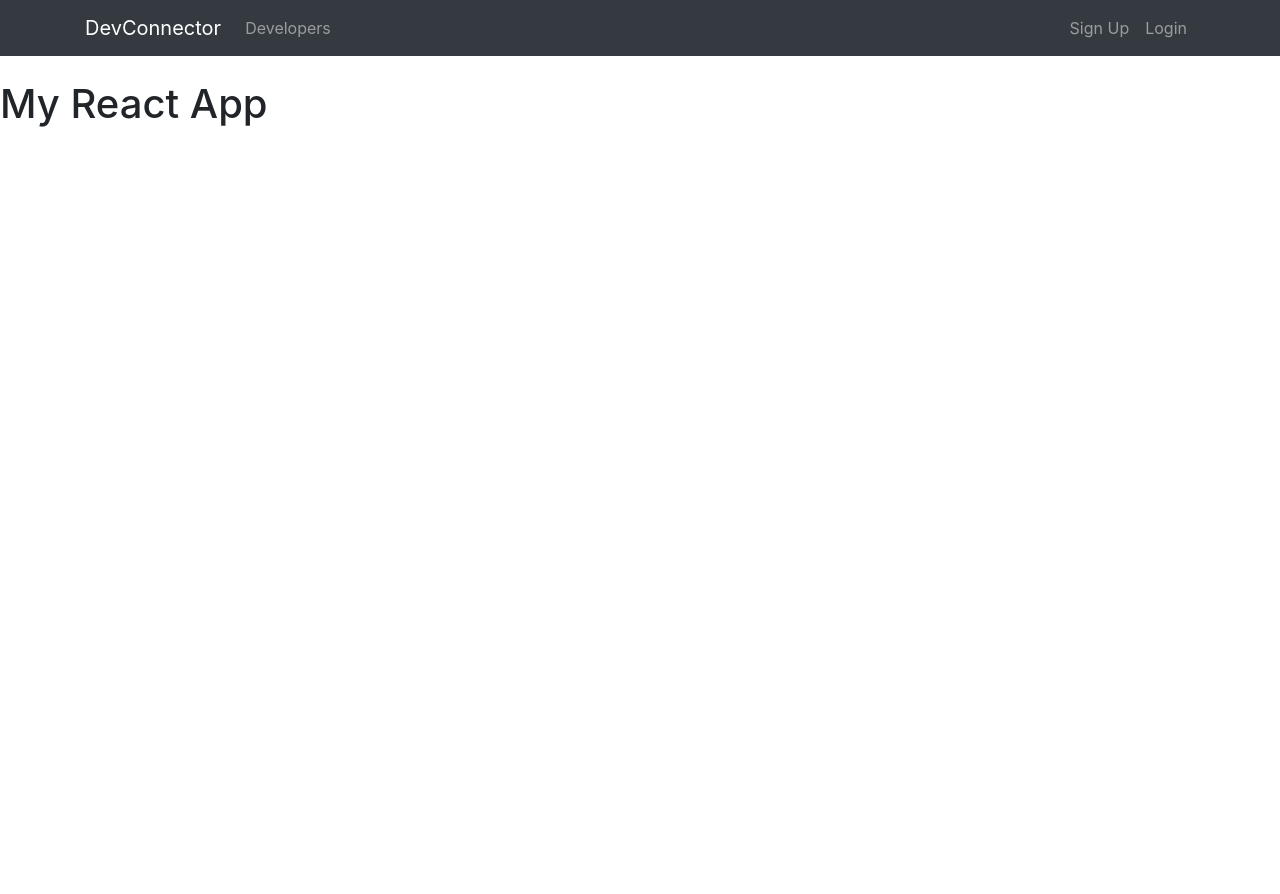
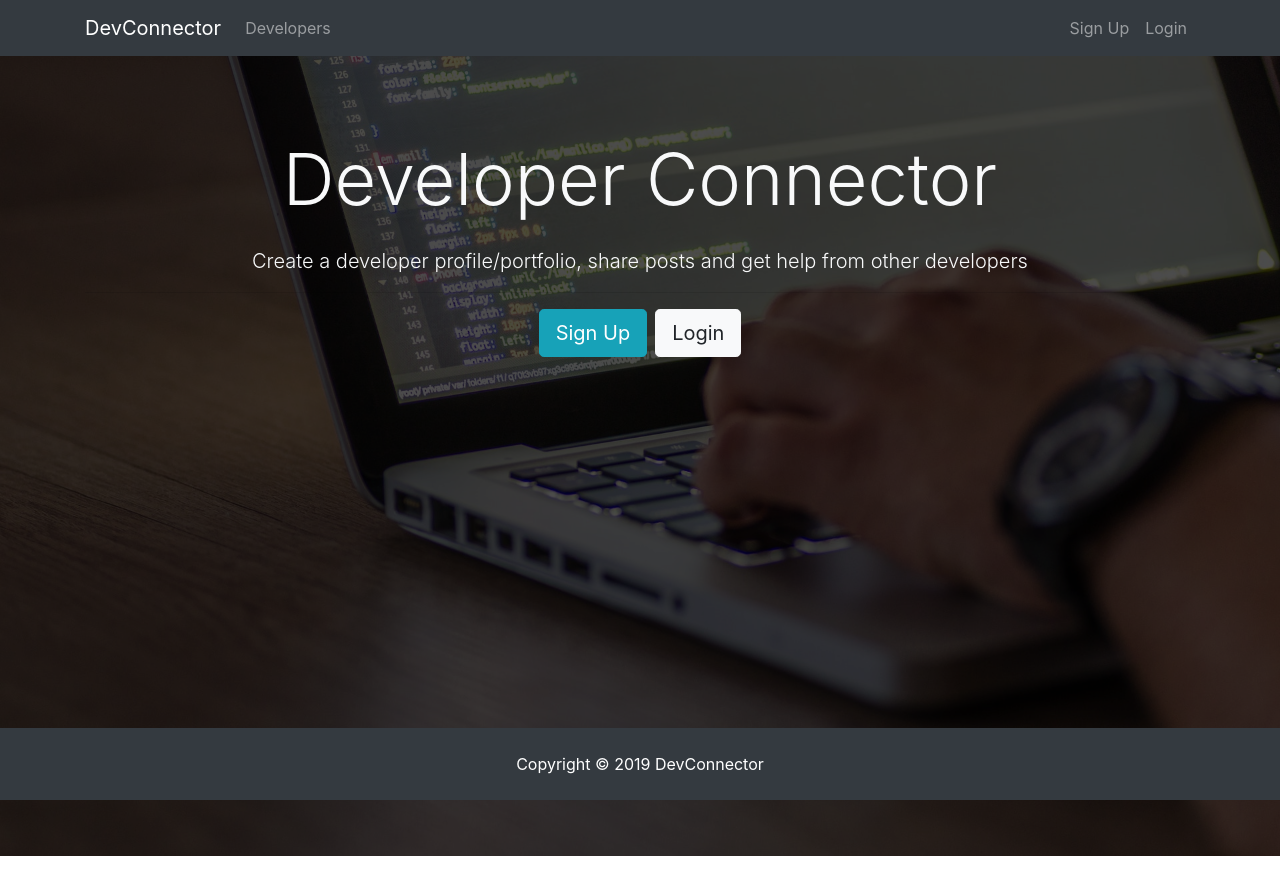
Before and after one commit to hoomand/devconnector, a React (Create React App) app in the folder client/: page / in a window 1280 px wide. Shown: the top 894 px of the page. Before the commit the page ends 800 px from the top, so only its background shows below. Built offline with nearby package versions, Linux system fonts and the light colour scheme.

Commit message:
feat: add footer and landing components

```diff
--- a/client/src/App.js
+++ b/client/src/App.js
@@ -2,13 +2,16 @@
 import { BrowserRouter as Router, Route, Switch } from "react-router-dom";
 import Navbar from "./components/layout/Navbar";
 import "./App.css";
+import Footer from "./components/layout/Footer";
+import Landing from "./components/layout/Landing";
 
 function App() {
   return (
     <Router>
       <div className="App">
         <Navbar />
-        <h1>My React App</h1>
+        <Landing />
+        <Footer />
       </div>
     </Router>
   );
--- a/client/src/components/layout/Footer.js
+++ b/client/src/components/layout/Footer.js
@@ -0,0 +1,9 @@
+import React from "react";
+
+export default function Footer() {
+  return (
+    <footer className="bg-dark text-white mt-5 p-4 text-center">
+      Copyright &copy; {new Date().getFullYear()} DevConnector
+    </footer>
+  );
+}
--- a/client/src/components/layout/Landing.js
+++ b/client/src/components/layout/Landing.js
@@ -0,0 +1,34 @@
+import React, { Component } from "react";
+import { Link } from "react-router-dom";
+
+class Landing extends Component {
+  render() {
+    return (
+      <div className="landing">
+        <div className="dark-overlay landing-inner text-light">
+          <div className="container">
+            <div className="row">
+              <div className="col-md-12 text-center">
+                <h1 className="display-3 mb-4">Developer Connector</h1>
+                <p className="lead">
+                  {" "}
+                  Create a developer profile/portfolio, share posts and get help
+                  from other developers
+                </p>
+                <hr />
+                <Link to="/register" className="btn btn-lg btn-info mr-2">
+                  Sign Up
+                </Link>
+                <Link to="/login" className="btn btn-lg btn-light">
+                  Login
+                </Link>
+              </div>
+            </div>
+          </div>
+        </div>
+      </div>
+    );
+  }
+}
+
+export default Landing;
```
